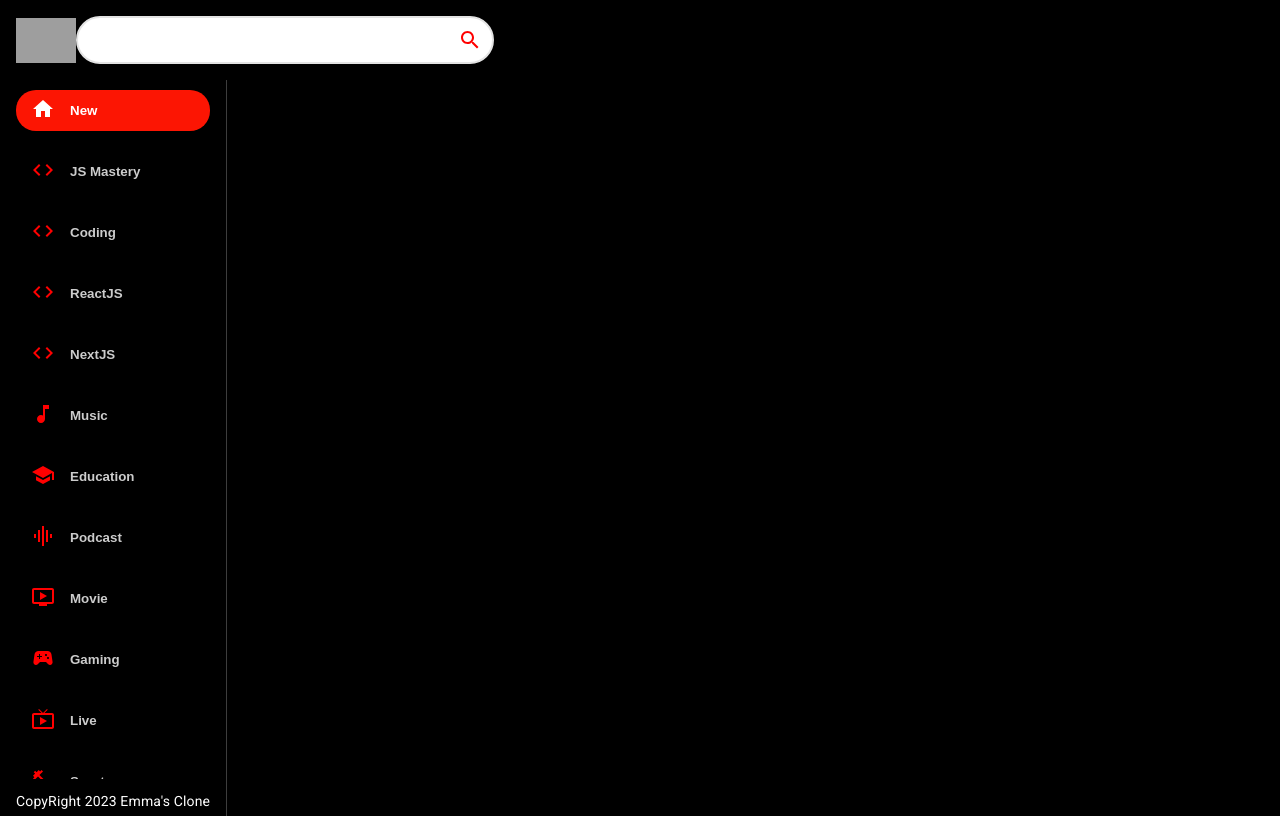
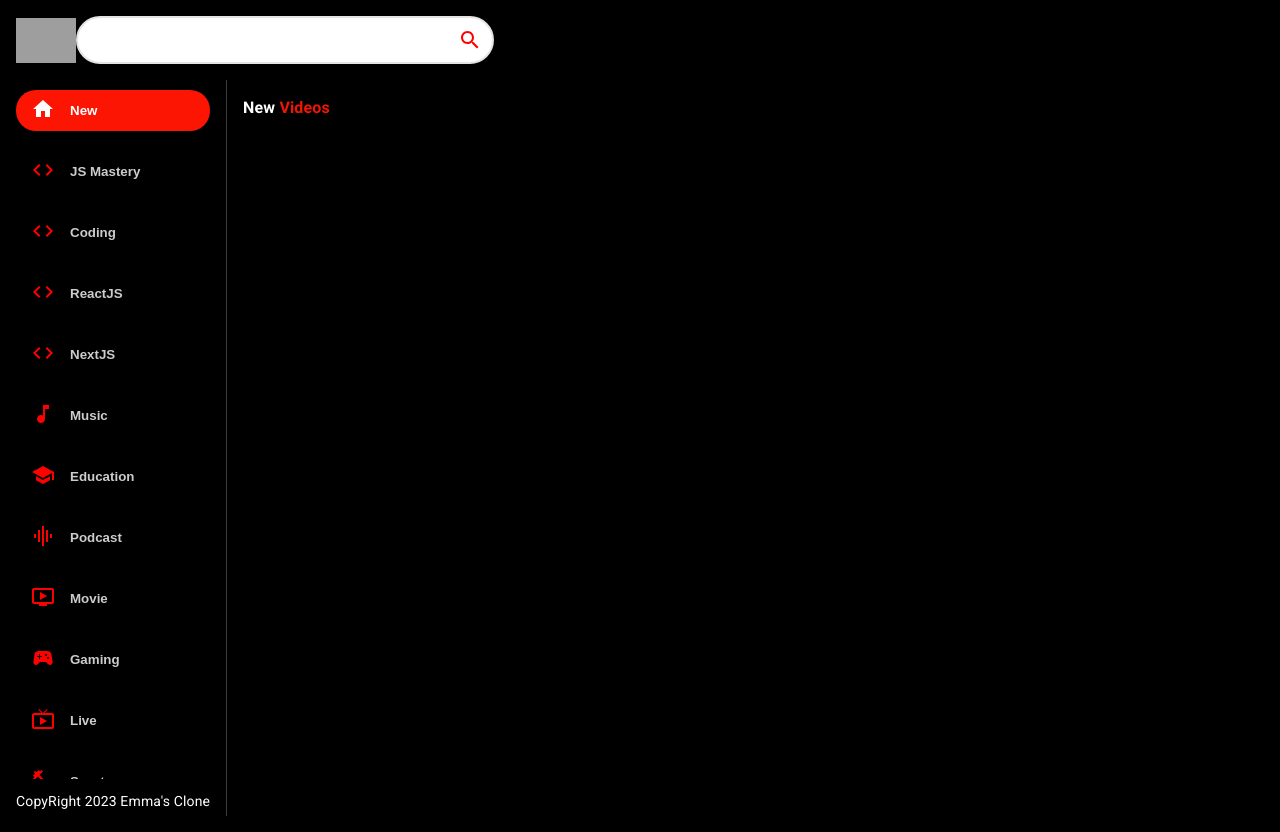
Before and after one commit to EmmaH88/youtube_clone_react, a React (Create React App) app: page / in a window 1280 px wide. Built offline with nearby package versions, Linux system fonts and the light colour scheme; grey boxes are pictures that could not be loaded.

Commit message:
created Videos component

```diff
--- a/src/App.js
+++ b/src/App.js
@@ -8,7 +8,6 @@ import {
   VideoDetails,
   ChannelDetail,
   SearchFeed,
-  SideBar,
 } from "./components";
 
 const App = () => (
--- a/src/components/Feed.jsx
+++ b/src/components/Feed.jsx
@@ -1,6 +1,7 @@
 import { useState, useEffect } from "react";
 import { Box, Stack, Typography } from "@mui/material";
 import SideBar from "./SideBar";
+import Videos from "./Videos";
 
 const Feed = () => {
   return (
@@ -16,6 +17,7 @@ const Feed = () => {
         }}
       >
         <SideBar />
+
         <Typography
           className="copyright"
           variant="body2"
@@ -24,6 +26,35 @@ const Feed = () => {
           CopyRight 2023 Emma's Clone
         </Typography>
       </Box>
+
+      <Box
+        p={2}
+        sx={{
+          overflowY: "auto",
+          height: "90vh",
+          flex: 2,
+        }}
+      >
+        <Typography
+          varient="h4"
+          fontWeight="bold"
+          mb={2}
+          sx={{
+            color: "white",
+          }}
+        >
+          New{" "}
+          <span
+            style={{
+              color: "#f31503",
+            }}
+          >
+            Videos
+          </span>
+        </Typography>
+
+        <Videos />
+      </Box>
     </Stack>
   );
 };
--- /dev/null
+++ b/src/components/Videos.jsx
@@ -0,0 +1,7 @@
+import React from "react";
+
+const Videos = () => {
+  return <div>Videos</div>;
+};
+
+export default Videos;
--- a/src/components/index.js
+++ b/src/components/index.js
@@ -5,3 +5,4 @@ export { default as VideoDetails } from "./VideoDetails";
 export { default as SearchFeed } from "./SearchFeed";
 export { default as SearchBar } from "./SearchBar";
 export { default as SideBar } from "./SideBar";
+export { default as Videos } from "./Videos";
```
